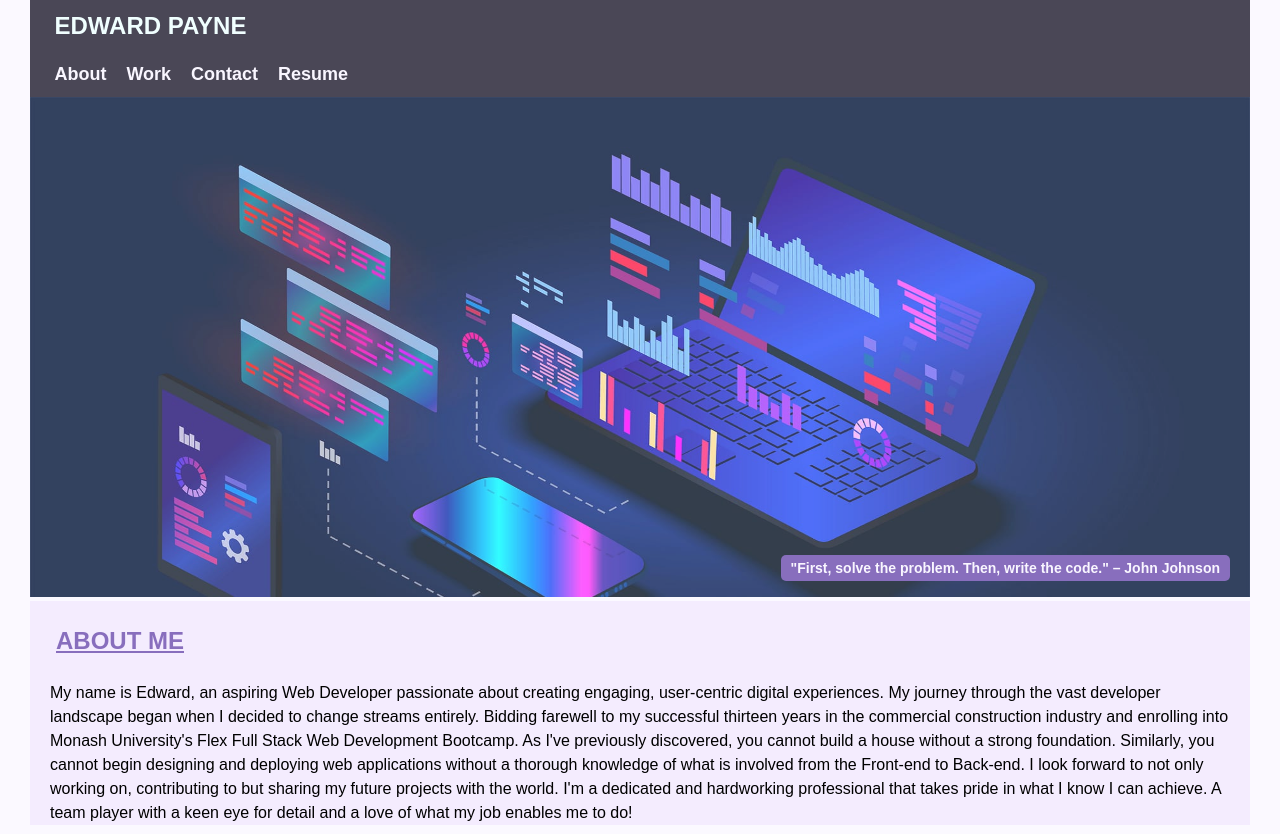
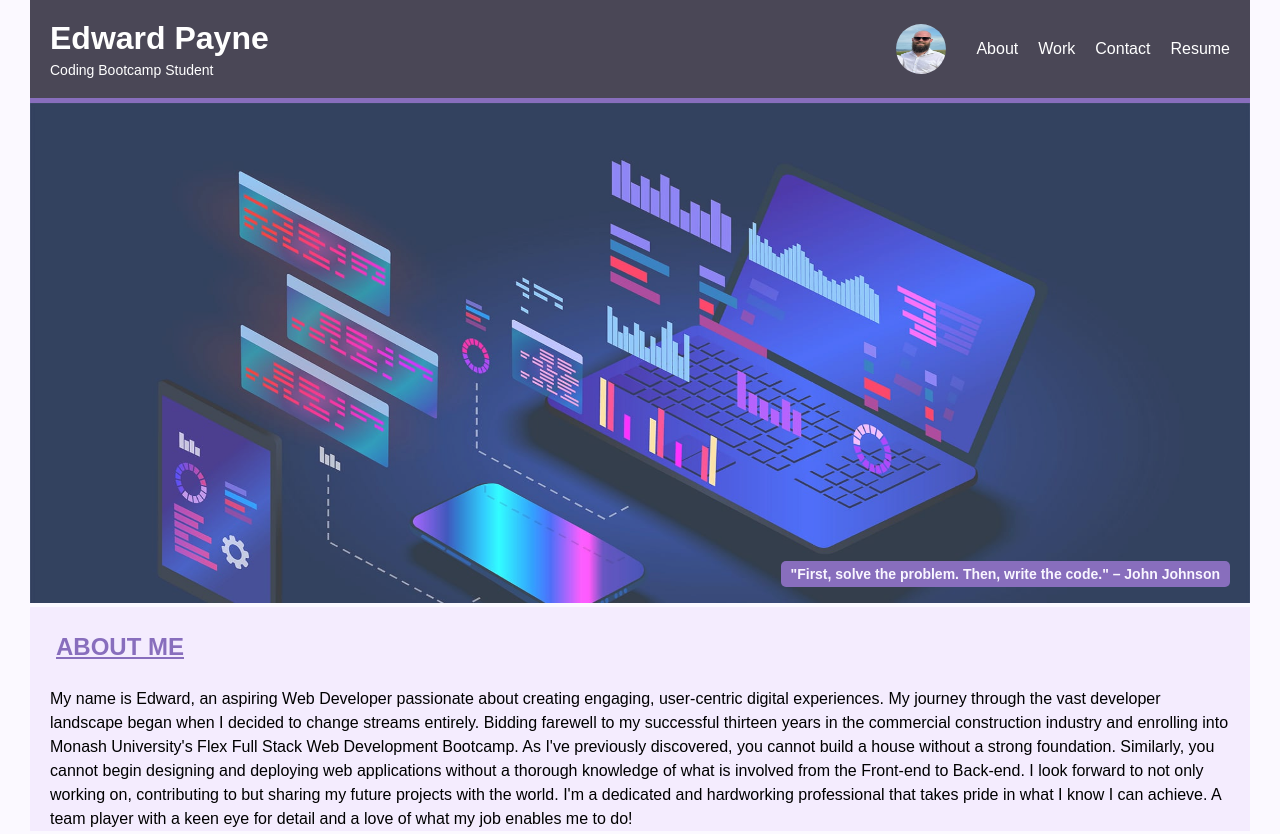
Before and after one commit to eddiespag-hetti/Edward-Payne_Portfolio, a plain HTML site: page index.html in a window 1280 px wide. Shown: the top 834 px of the page. Drawn offline with Linux system fonts and the light colour scheme.

Commit message:
Redesigned the header and nav section
Included a profile image

Updated the style to this section

```diff
--- a/assets/style.css
+++ b/assets/style.css
@@ -15,45 +15,58 @@ body {
 
 /* Header and Nav Section */
 header {
+    display: flex;
+    justify-content: space-between;
+    align-items: center;
+    padding: 20px;
     background-color: #4A4756;
-    padding: 1% 2%;
+    border-bottom: 5px solid #886EBD;
+    color: #fff;
+}
+
+.header-content {
+    display: flex;
+    flex-direction: column;
 }
 
 .header-main {
-    font-weight: bold;
-    text-transform: uppercase;
-    font-size: 24px;
-    color: azure;
-    padding-bottom: 24px;
+    margin-bottom: 5px;
 }
 
-.navigation {
+.student {
+    font-size: 14px;
+}
+
+.header-right {
     display: flex;
-    justify-content: space-between;
     align-items: center;
+}
+
+.profile-img {
+    height: 50px;
+    width: 50px;
+    border-radius: 50%;
+    margin-right: 10px;
 }
 
 .navigation ul {
     list-style: none;
     display: flex;
-    align-items: flex-end;
 }
 
-.navigation li {
-    margin-right: 20px;
+.navigation ul li {
+    margin-left: 20px;
 }
 
-.navigation a {
-    color: #F9F6FF;
-    font-weight: bold;
-    font-size: 18px;
+.link-text {
+    color: #fff;
     text-decoration: none;
 }
 
-.navigation a:hover {
-    color: azure;
+.link-text:hover {
     text-decoration: underline;
 }
+
 
 /* Hero Section */
 .hero {
@@ -111,6 +124,7 @@ header {
 font-size: 18px;
 font-style: italic;
 padding-bottom: 34px;
+
 
 }
 .content {
--- a/index.html
+++ b/index.html
@@ -13,8 +13,12 @@
 <body>
     <!-- Main Header and Page Navigation -->
     <header>
+        <div class="header-content">
             <h1 class="header-main">Edward Payne</h1>
-
+            <p class="student">Coding Bootcamp Student</p>
+        </div>
+        <div class="header-right">
+            <img class="profile-img" src="assets/img/profile.png" alt="Profile Image">
             <nav class="navigation">
                 <ul>
                     <li><a href="#about" class="link-text">About</a></li>
@@ -23,7 +27,9 @@
                     <li><a href="https://github.com/eddiespag-hetti" class="link-text">Resume</a></li>
                 </ul>
             </nav>
+        </div>
     </header>
+
     <main>
 
         <!-- Hero Section -->
```
Also changed, not shown: assets/img/profile.png (added), 2 other files. Lines whose indentation alone changed are shown as unchanged.
